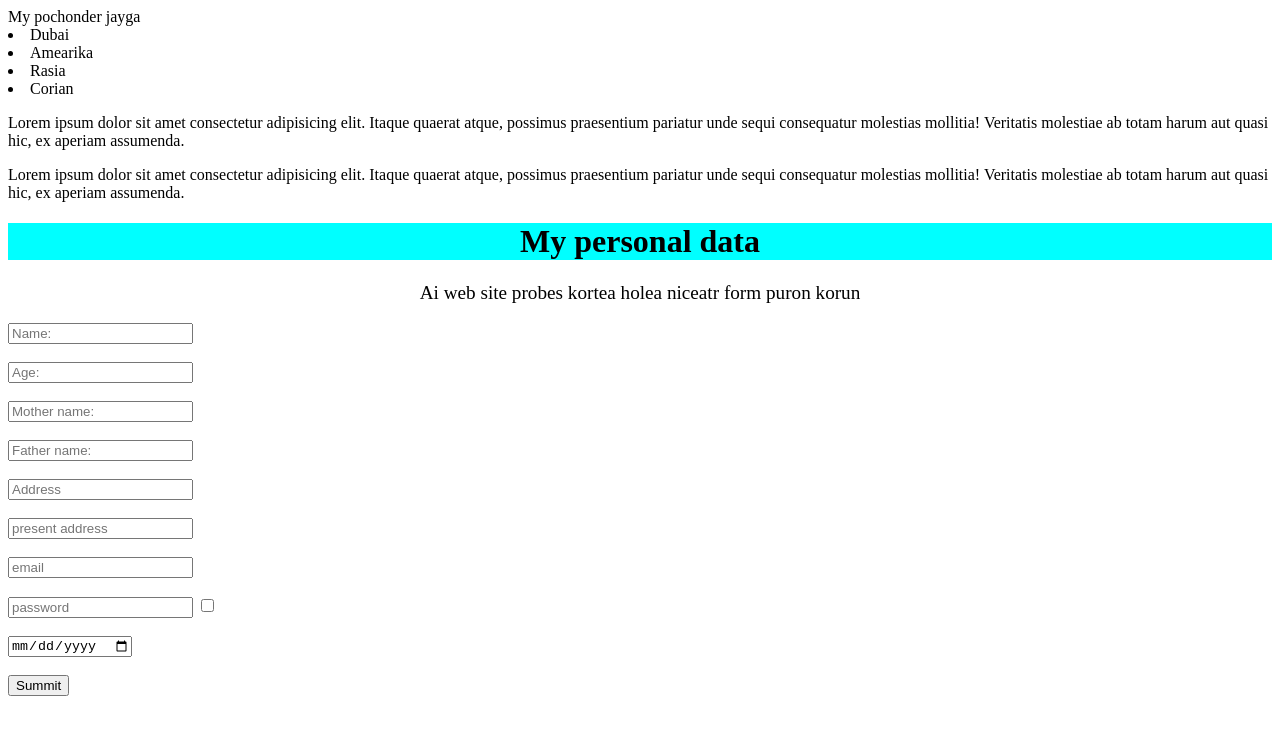
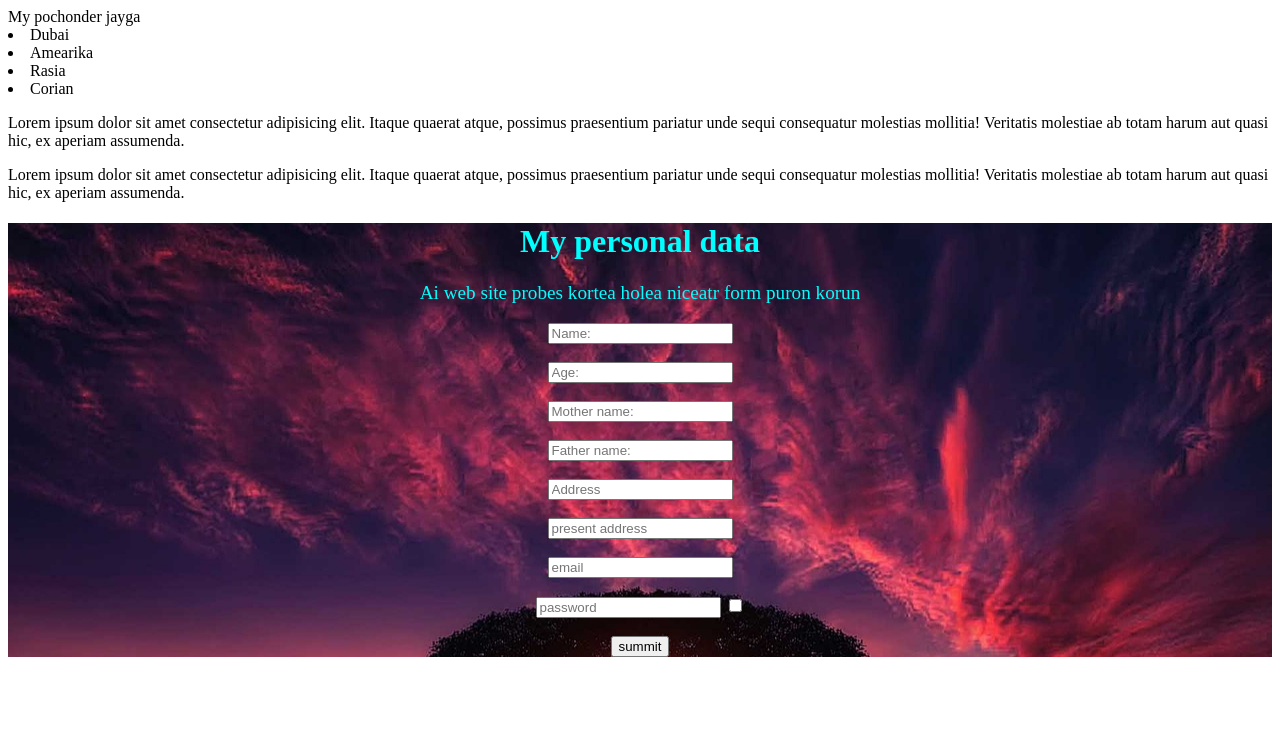
Before and after one commit to akferdous56/GUT-HUB-AR-KAJ, a plain HTML site: page index.html in a window 1280 px wide. Drawn offline with Linux system fonts and the light colour scheme.

Commit message:
first commit

```diff
--- a/index.html
+++ b/index.html
@@ -18,10 +18,10 @@
 
           }
         </style>
-
+   <link rel="stylesheet" href="style/practice.css">
 
 </head>
-<link rel="stylesheet" href="style/practice.css">
+
 <body>
     <header>My  pochonder jayga</header>
 
@@ -40,7 +40,8 @@
         <p>Lorem ipsum dolor sit amet consectetur adipisicing elit. Itaque quaerat atque, possimus praesentium pariatur unde sequi consequatur molestias mollitia! Veritatis molestiae ab totam harum aut quasi hic, ex aperiam assumenda.</p>
 
     </div>
-    <h1 class="ferdous"> My personal data</h1>
+   <div class="ferdous">
+    <h1 id="jaka" > My personal data</h1>
     <p id="sub"> Ai web site probes kortea holea niceatr form puron korun</p>
     <form action="">
        <input type="Name" placeholder="Name:" name="" id=""><br><br>
@@ -57,11 +58,13 @@
        <input type="email" placeholder="email"><br><br>
        <input type="password" placeholder="password"  id="">
        <input type="checkbox"  placeholder="opt" id=""><br><br>
-       <input type="date" placeholder="date" name="" id=""><br><br>
-       <input style="" type="button" value="Summit">
+       <button>summit</button>
+
 
 
 
     </form>
+   </div>
+
 </body>
 </html>
--- a/style/practice.css
+++ b/style/practice.css
@@ -0,0 +1,9 @@
+.ferdous{
+   background-image: url('tree-736885_1280.jpg');
+}
+#sub{
+    -webkit-text-fill-color: aqua;
+}
+#jaka{
+    -webkit-text-fill-color:aqua
+}
```
Also changed, not shown: style/tree-736885_1280.jpg (added).
